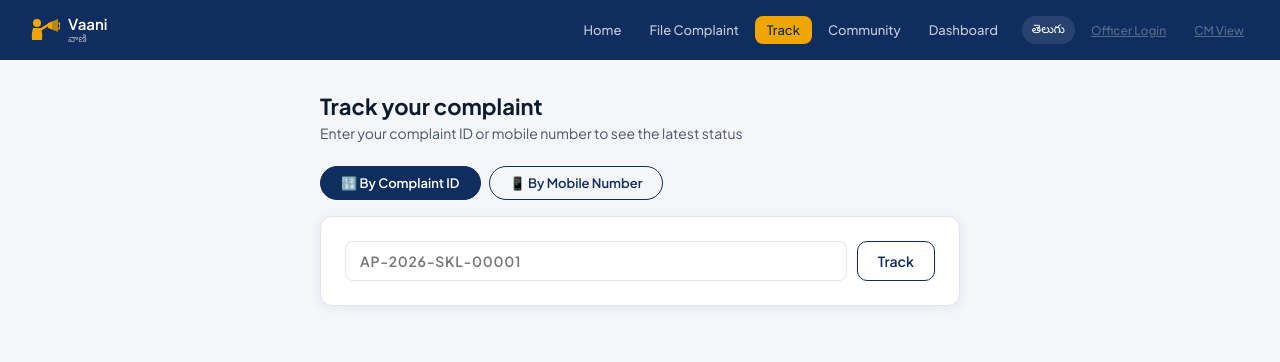
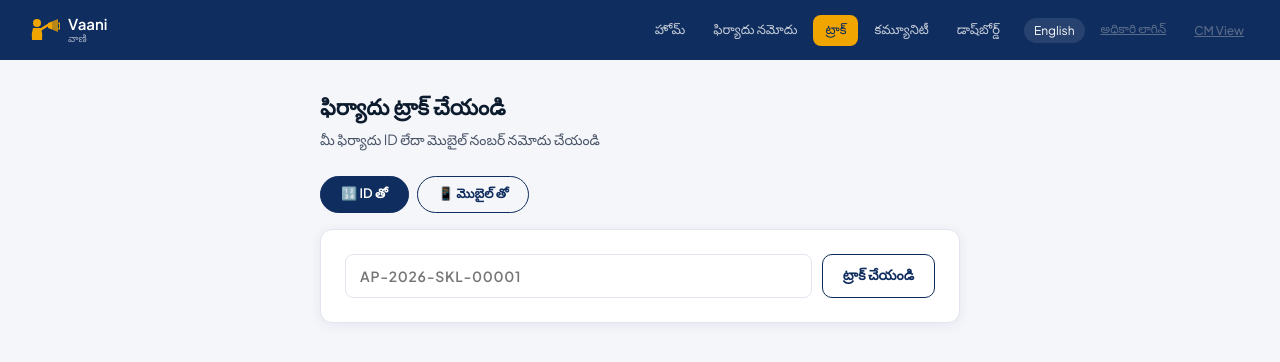
Before and after one commit to andhrapradeshvaani-afk/vaani-frontend, a Next.js app: page /track in a window 1280 px wide. Shown: the top 362 px of the page. Built offline with nearby package versions, Linux system fonts and the light colour scheme; a web font is replaced by a local one.

Commit message:
fix: Telugu default, UX improvements to filing flow

```diff
--- a/app/community/page.js
+++ b/app/community/page.js
@@ -14,7 +14,7 @@ const STATUS_COLORS = {
 };
 
 export default function CommunityPage() {
-  const [lang, setLang]             = useState('en');
+  const [lang, setLang]             = useState('te');
   const [complaints, setComplaints] = useState([]);
   const [districts, setDistricts]   = useState([]);
   const [departments, setDepartments] = useState([]);
--- a/app/dashboard/page.js
+++ b/app/dashboard/page.js
@@ -5,7 +5,7 @@ import Nav from '../components/Nav';
 const API = 'https://vaani-backend-w3zz.onrender.com';
 
 export default function DashboardPage() {
-  const [lang, setLang]     = useState('en');
+  const [lang, setLang]     = useState('te');
   const [data, setData]     = useState(null);
   const [loading, setLoading] = useState(true);
   const te = lang === 'te';
--- a/app/track/page.js
+++ b/app/track/page.js
@@ -12,7 +12,7 @@ const statusColors = {
 const statusOrder = ['submitted','acknowledged','assigned','in_progress','resolved','closed'];
 
 export default function TrackPage() {
-  const [lang, setLang]               = useState('en');
+  const [lang, setLang]               = useState('te');
   const [mode, setMode]               = useState('id');
   const [id, setId]                   = useState('');
   const [phone, setPhone]             = useState('');
```
